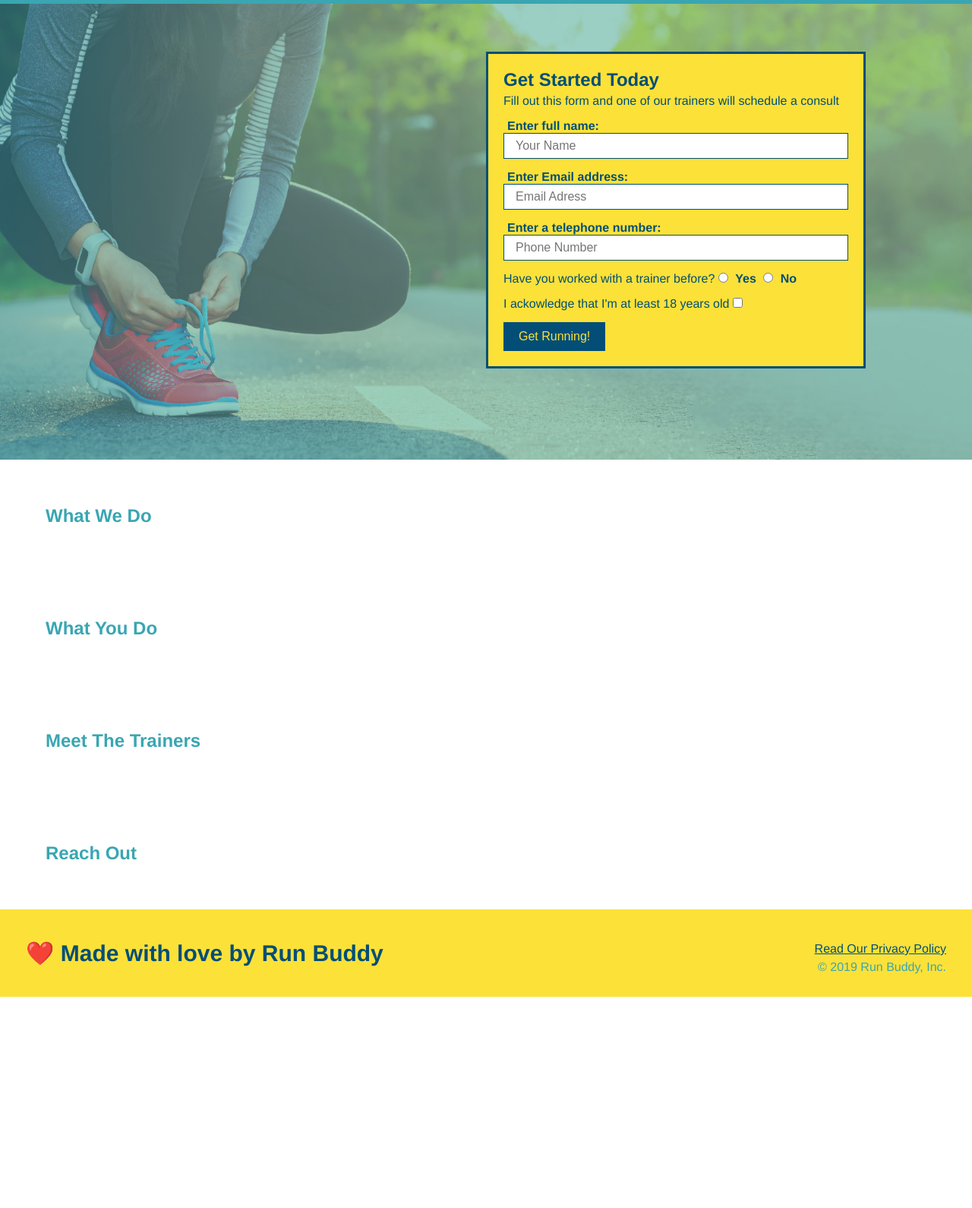
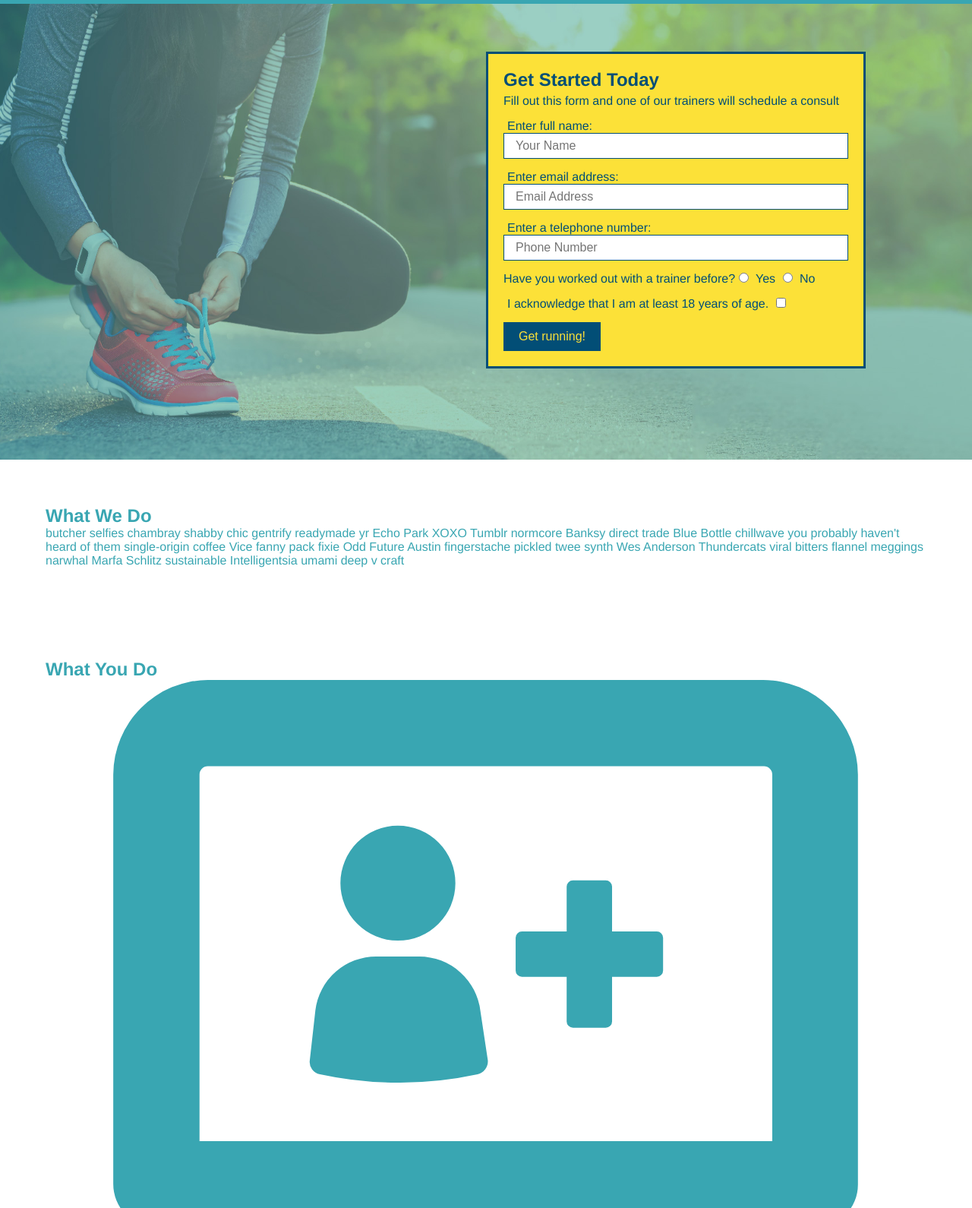
Before and after one commit to cpford1990/run-buddy, a plain HTML site: page index.html in a window 1280 px wide. Shown: the part 77-1667 px from the top of the page at 76% size. Before the commit the page ends 1389 px from the top, so only its background shows below. Drawn offline with Linux system fonts and the light colour scheme.

Commit message:
add what you do icons

```diff
--- a/assets/css/style.css
+++ b/assets/css/style.css
@@ -1,18 +1,21 @@
 * {
-    margin:0;
-    padding:0;
+  margin: 0;
+  padding: 0;
   box-sizing: border-box;
 }
+
 body {
   /* more on this crazy alphanumerical value in a minute! */
   color: #39a6b2;
   font-family: Helvetica, Arial, sans-serif;
 }
+
 /* apply styles to <header> */
 header {
   padding: 20px 35px;
   background-color: #39a6b2;
 }
+
 header h1 {
   font-weight: bold;
   font-size: 36px;
@@ -24,111 +27,85 @@ body {
   text-decoration: none;
   color: #fce138;
 }
+
 header nav {
   float: right;
   margin: 7px 0;
 }
+
 header nav ul li {
   display: inline;
 }
+
 header nav ul li a {
   margin: 0 30px;
   font-weight: lighter;
   font-size: 22px;
 }
+
 footer {
   background: #fce138;
   width: 100%;
-    padding: 40px 34px;
+  padding: 40px 35px;
 }
+
 footer h2 {
   display: inline;
   color: #024e76;
   font-size: 30px;
   margin: 0;
 }
+
 footer div {
   float: right;
   line-height: 1.5;
   text-align: right;
 }
+
 footer a {
   color: #024e76;
 }
 
 section {
-
   padding: 60px;
-
 }
 
-  /* hero style start*/
-
-  .hero{
-
-    background-image: url("../images/hero-bg.jpg");
-
+/* Hero Style Start */
+.hero {
+  background-image: url('../images/hero-bg.jpg');
   height: 600px;
-
   background-size: cover;
-
   background-position: center;
-
   position: relative;
 }
-  .hero-form{
+/* Hero Style End */
 
+.hero-form {
   border: 3px solid #024e76;
-
-    border-style: solid;
-
-    border-width: 3px;
-
-    border-color: #024e76;
-
   background-color: #fce138;
-
   padding: 20px;
-
   width: 500px;
-
   color: #024e76;
-
   position: absolute;
-
   bottom: 120px;
-
   right: 140px;
-
-
 }
 
-  .hero-form h3{
-
-    margin: 0px;
-
+.hero-form h3 {
   font-size: 24px;
+  margin: 0;
 }
 .hero-form p {
-
   margin: 5px 0 15px 0;
 }
 
 .form-input {
-
   border: 1px solid #024e76;
-
-
   display: block;
-
   padding: 7px 15px;
-
   font-size: 16px;
-
   color: #024e76;
-
   width: 100%;
-
   margin-bottom: 15px;
 }
 
@@ -136,15 +113,6 @@ body {
   margin: 0 5px;
 }
 
-  .hero-form label {
-
-    font-weight: bold;
-  }
-  .hero-form p {
-    font-weight: 500;
-
-
-     }
 .hero-form button {
   color: #fce138;
   background-color: #024e76;
@@ -152,4 +120,3 @@ body {
   padding: 10px 20px;
   font-size: 16px;
 }
-/*hero style end */
--- a/index.html
+++ b/index.html
@@ -1,162 +1,125 @@
 <!DOCTYPE html>
-
 <html lang="en">
 
 <head>
+  <meta charset="UTF-8" />
+  <title>Run Buddy</title>
   <link rel="stylesheet" href="./assets/css/style.css" />
-
-    <meta charset="utf8" />
-
-    <title>Run Buddy</title>
-
 </head>
 
 <body>
-
   <!-- navigation -->
-
   <header>
-
     <h1>
-            <a href="/">RUN BUDDY</a>
+      <a href="/">
+        RUN BUDDY
+      </a>
     </h1>
-
     <nav>
-            <!-- unordered list item-->
-
+      <!-- Unordered list element -->
       <ul>
-
-                <!-- list item element -->
-
+        <!-- List item element-->
         <li>
-
-                    <!-- anchor element -->
-
+          <!-- Anchor element -->
+          <a href="#what-we-do">What We Do</a>
+        </li>
+        <li>
           <a href="#what-you-do">What You Do</a>
         </li>
-
         <li>
-
-                    <a href="#what-we-do">What We Do</a>
-                </li>
-
-                <li>
-
           <a href="#your-trainers">Your Trainers</a>
         </li>
-
         <li>
-
           <a href="#reach-out">Reach Out</a>
-
         </li>
       </ul>
-
     </nav>
-
   </header>
 
   <!-- hero/jumbotron -->
-
   <section class="hero">
-        <div>
-
-
-            <!--add form element-->
-
-            <form class="hero-form">
-
+    <div class="hero-form">
       <h3>Get Started Today</h3>
       <p>Fill out this form and one of our trainers will schedule a consult</p>
-
+      <form>
         <label for="name">Enter full name:</label>
-
         <input type="text" placeholder="Your Name" name="name" id="name" class="form-input" />
-
-                <label for="email">Enter Email address:</label>
-
-                <input type="email" placeholder="Email Adress" name="email" id="email" class="form-input" />
-
+        <label for="email">Enter email address:</label>
+        <input type="text" placeholder="Email Address" name="email" id="email" class="form-input" />
         <label for="phone">Enter a telephone number:</label>
-
-                <input type="tel" placeholder="Phone Number" name="phone" id="phone" class="form-input" />
-
+        <input type="text" placeholder="Phone Number" name="phone" id="phone" class="form-input" />
         <p>
-
-                    Have you worked with a trainer before?
-
+          Have you worked out with a trainer before?
           <input type="radio" name="trainer-confirm" id="trainer-yes" />
-
           <label for="trainer-yes">Yes</label>
-
           <input type="radio" name="trainer-confirm" id="trainer-no" />
-
           <label for="trainer-no">No</label>
-
         </p>
         <p>
-
-                    I ackowledge that I'm at least 18 years old
-
-                    <input type="checkbox" name="age-confirm" id="checkbox" />
+          <label for="checkbox">
+            I acknowledge that I am at least 18 years of age.
+          </label>
+          <input type="checkbox" name="checkpoint1" id="checkbox" />
         </p>
-
         <button type="submit">
-
-                    Get Running!
-
+          Get running!
         </button>
-
       </form>
-
     </div>
-
   </section>
 
-    <!-- "what We Do" section -->
-
-    <section>
-
-        <h2> What We Do</h2>
-
+  <!-- "what we do" section -->
+  <section id="what-we-do">
+    <h2>What We Do</h2>
+    <p>
+      butcher selfies chambray shabby chic gentrify readymade yr Echo Park XOXO Tumblr normcore Banksy direct trade Blue Bottle chillwave you probably haven't heard of them single-origin coffee Vice fanny pack fixie Odd Future Austin fingerstache pickled twee synth Wes Anderson Thundercats viral bitters flannel meggings narwhal Marfa Schlitz sustainable Intelligentsia umami deep v craft
+    </p>
   </section>
 
-    <!-- "What You Do" section -->
-
-    <section>
+  <!-- "what you do" section -->
+  <section id="what-you-do">
     <h2>What You Do</h2>
-
+    <div>
+      <!-- insert thiss img element -->
+      <img src="./assets/images/step-1.svg" alt=""/>
+      <h3>Step 1: Fill Out the Form Above.</h3>
+      <p>You're already here, so why not?</p>
+    </div>
+    <div>
+      <img src="./assets/images/step-2.svg" alt=""/>
+      <h3>Step 2: Consult with One of our Trainers.</h3>
+      <p>Are you here to build muscle, lose weight, or just feel good?</p>
+    </div>
+    <div>
+      <img src="./assets/images/step-3.svg" alt=""/>
+      <h3>Step 3: Get Running.</h3>
+     <p>Hit the ground running (literally) once your trainer lays out your plan.</p>
+    </div>
+    <div>
+      <img src="./assets/images/step-4.svg" alt=""/>
+      <h3>Step 4: See Results.</h3>
+      <p>Bi-weekly checkins with your trainer will keep you focused.</p>
+    </div>
   </section>
 
-    <!-- "Meet The Trainers" section -->
-
+  <!-- "meet the trainers" section -->
   <section>
-
     <h2>Meet The Trainers</h2>
-
   </section>
 
-    <!-- "Reach Out" section -->
-
+  <!-- "reach out" section -->
   <section>
-
     <h2>Reach Out</h2>
-
   </section>
 
+  <!-- footer -->
   <footer>
-
-        <h2>❤️ Made with love by Run Buddy</h2>
-
+    <h2>❤️ Made with love by Run Buddy.</h2>
     <div>
       <a href="#">Read Our Privacy Policy</a><br />
-
       &copy; 2019 Run Buddy, Inc.
-
     </div>
-
   </footer>
-
 </body>
 
 </html>
```
Also changed, not shown: assets/images/step-1.svg (added), assets/images/step-2.svg (added), assets/images/step-3.svg (added), assets/images/step-4.svg (added). Lines whose indentation alone changed are shown as unchanged.
